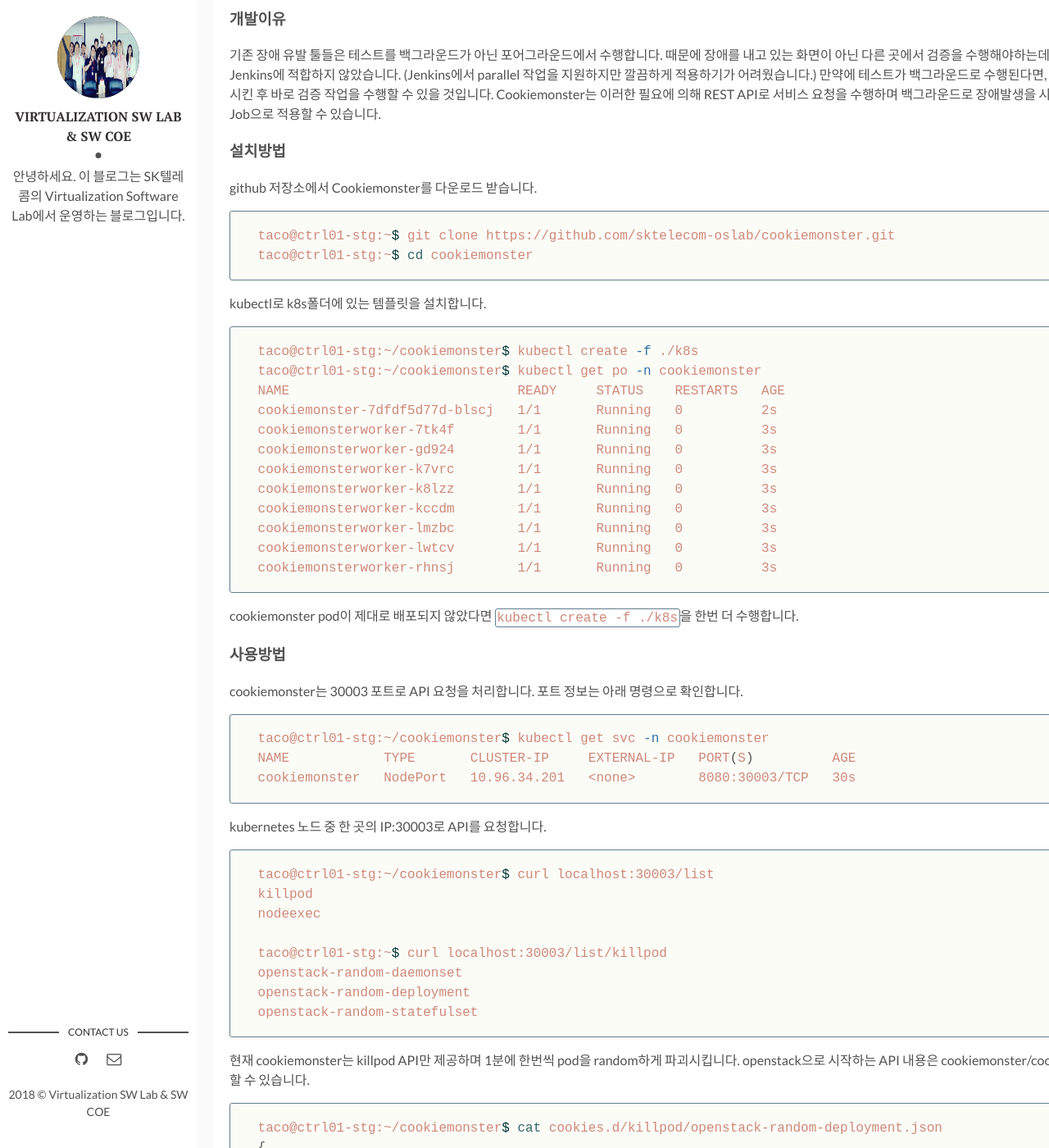
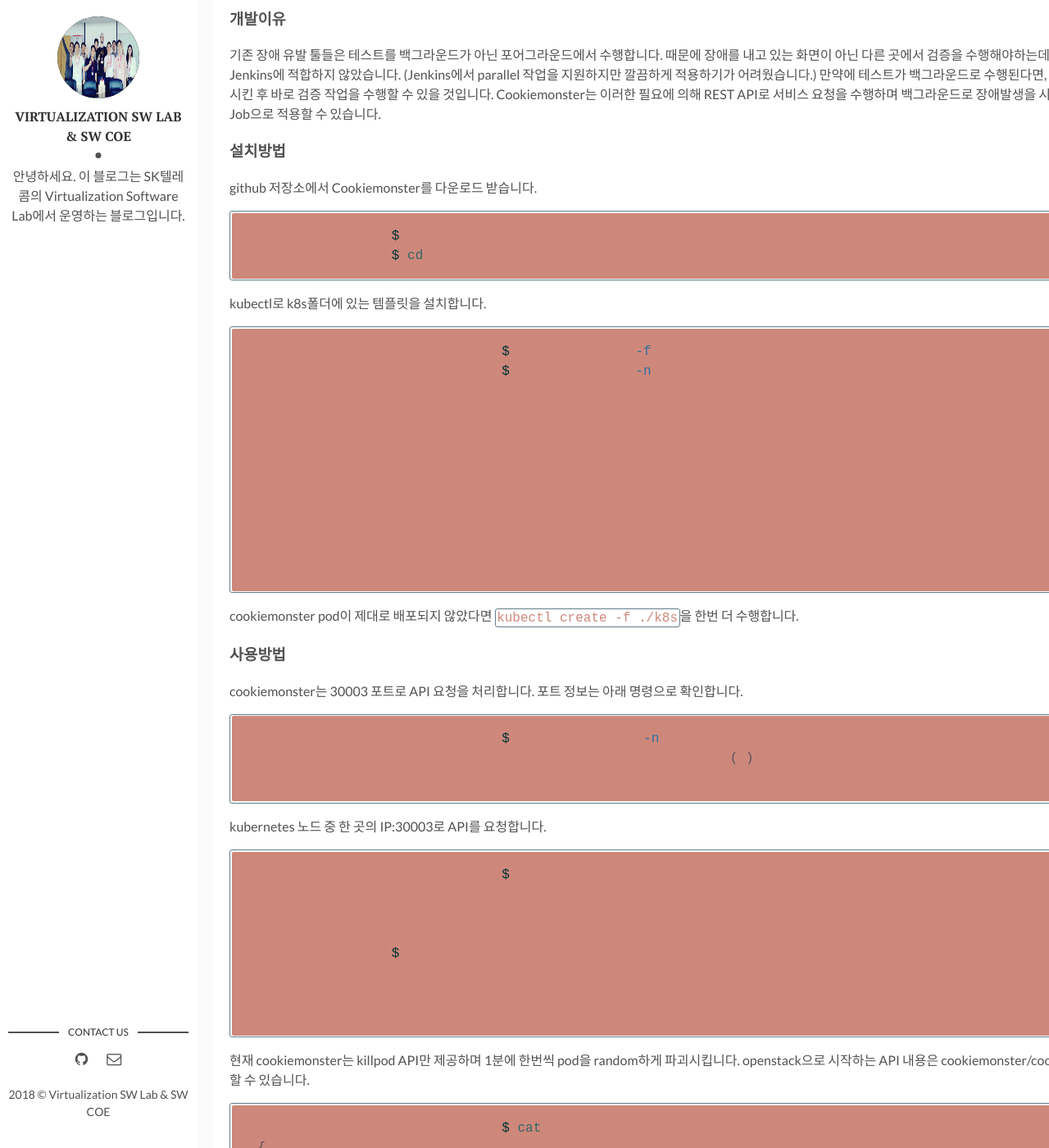
Before and after one commit to sktelecom-oslab/Virtualization-Software-Lab, a Jekyll site: the page built from _posts/2018-02-28-ChaosEngineeringInTaco.md, in a window 1280 px wide and 1400 px high, scrolled down 2249 px. Shown: the whole window at 82% size. Built offline with Jekyll 4.4.1, drawn with Linux system fonts in a browser that asks for light colours.

Commit message:
hightlight testing

```diff
--- a/assets/css/main.css
+++ b/assets/css/main.css
@@ -437,7 +437,7 @@ template {
 }
 
 .highlight {
-  background-color: #fcfcf7;
+  background-color: #ce887b;
   -webkit-border-radius: 3px;
           border-radius: 3px;
   margin: 0;
```
